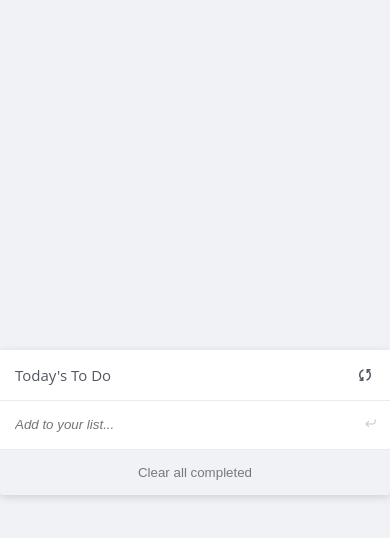
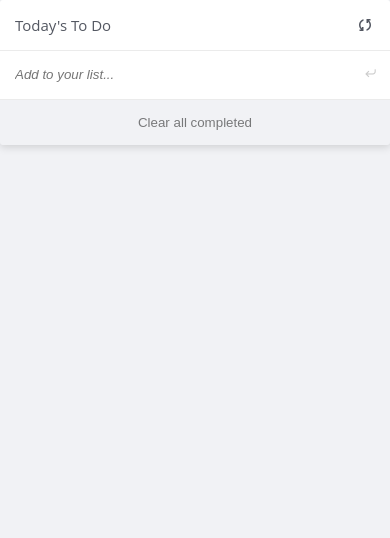
Before and after one commit to newhoteng/To-do-list, a website built with webpack: page src/index.html in a window 390 px wide. Built offline with nearby package versions, Linux system fonts and the light colour scheme.

Commit message:
Add media query for small screens

```diff
--- a/src/modules/crud.js
+++ b/src/modules/crud.js
@@ -8,7 +8,7 @@ export const addTaskToStorage = (task, taskArray) => {
 export const addTaskToDOM = (task, container) => {
   const li = document.createElement('li');
   li.setAttribute('id', task.index);
-  li.setAttribute('draggable', 'true');
+  // li.setAttribute('draggable', 'true');
   li.classList.add('todo');
 
   if (task.completed === true) {
--- a/src/style.css
+++ b/src/style.css
@@ -31,6 +31,7 @@ body {
   text-align: left;
   border-radius: 3px;
   box-shadow: 0 2px 8px rgba(0, 0, 0, 0.15);
+  overflow: auto;
 }
 
 h2 {
@@ -214,3 +215,9 @@ li.completed .desc {
   text-decoration: underline;
   opacity: 0.8;
 }
+
+@media all and (max-width: 768px) {
+  body {
+    display: block;
+  }
+}
```
